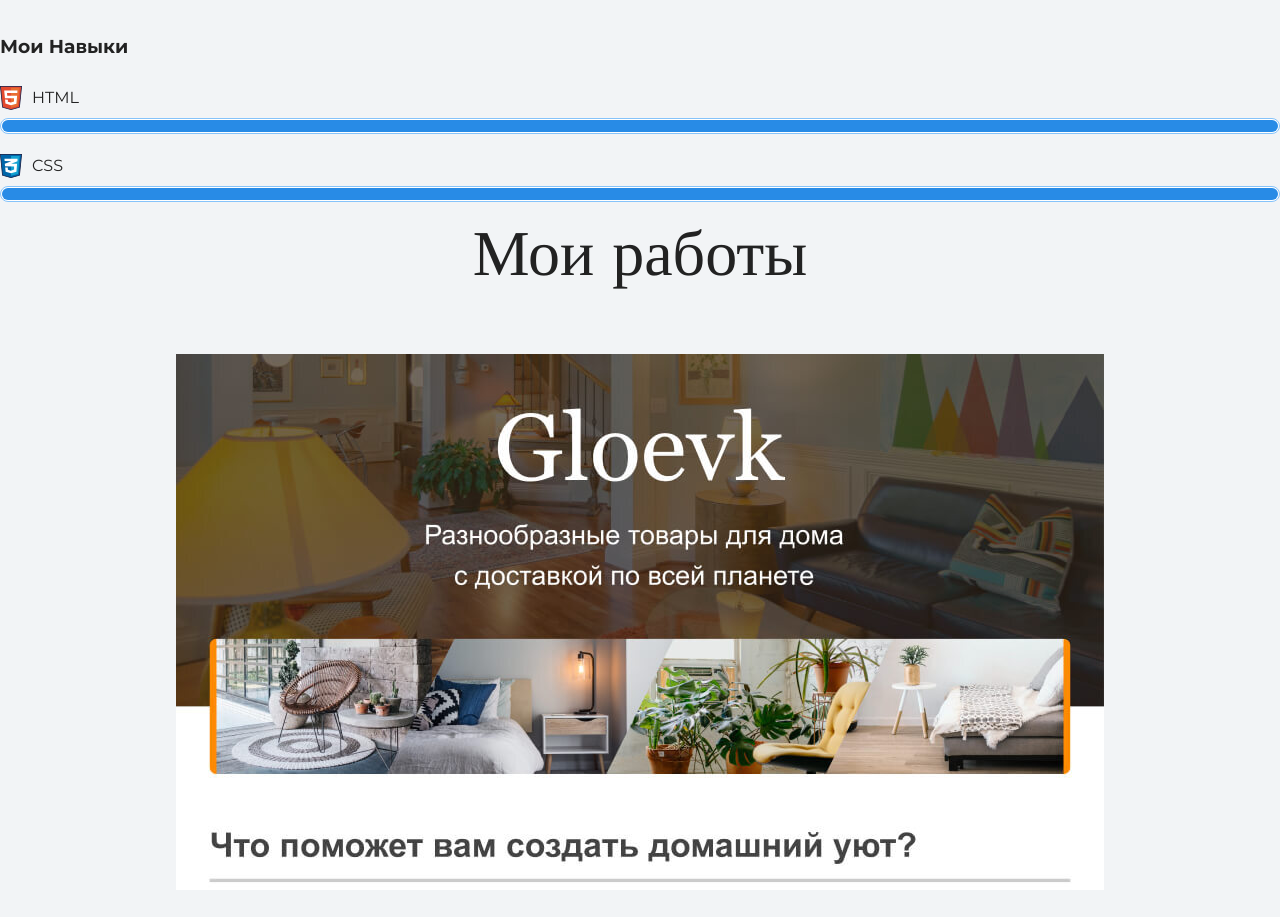
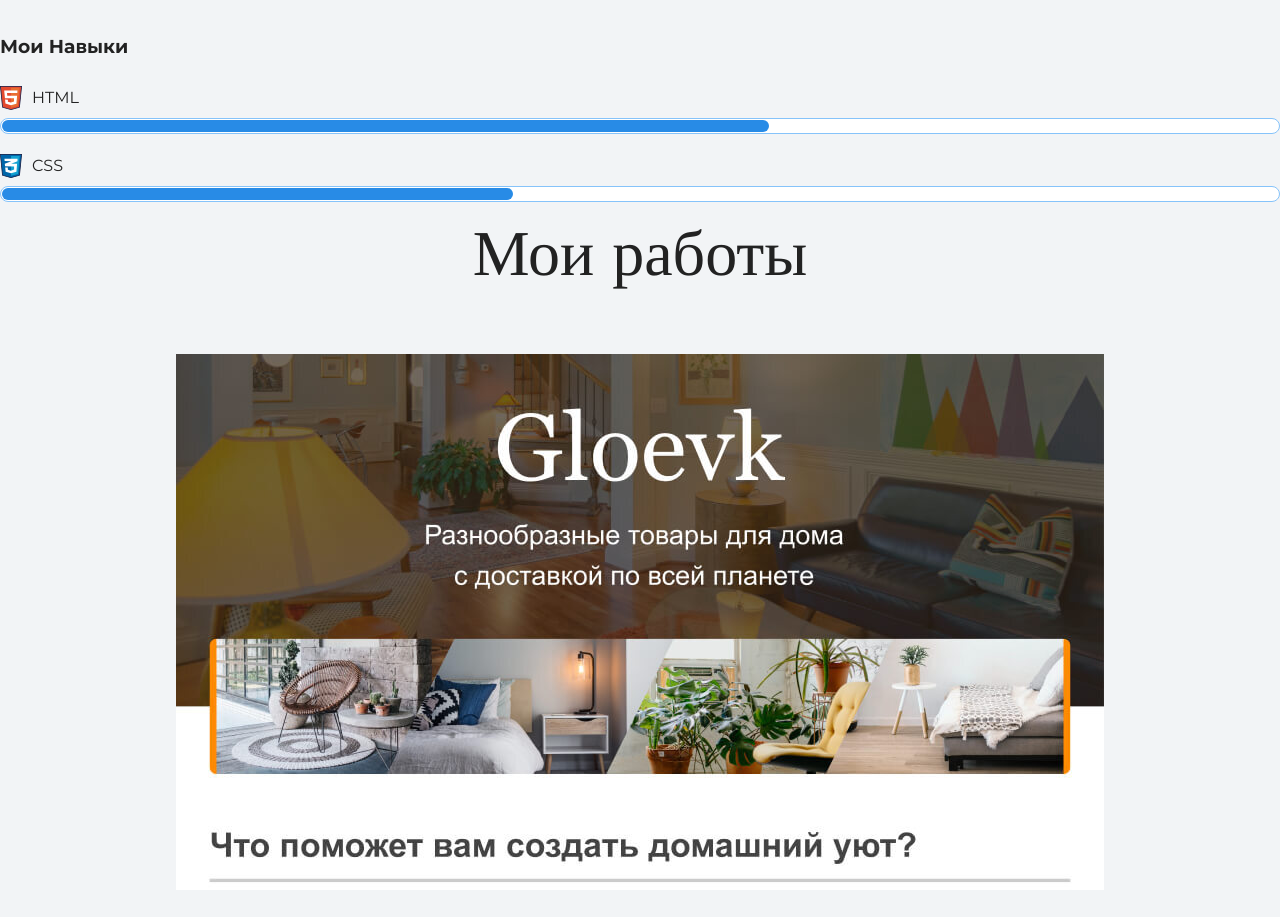
Before and after one commit to Mephistophelus/home-work, a plain HTML site: page index.html in a window 1280 px wide. Shown: the part 1960-2877 px from the top of the page. Drawn offline with nearby package versions, Linux system fonts and the light colour scheme.

Commit message:
Update index.html

```diff
--- a/index.html
+++ b/index.html
@@ -42,9 +42,9 @@
 	 <h3>Мои Навыки </h3>
           <dl class="skills-list">
 		<dt class="skill-html">HTML</dt>
-		<dd class="level"><div style="width60%;">60%</div></dd>
+		<dd class="level"><div style="width: 60%;">60%</div></dd>
 		<dt class="skill-css">CSS</dt>
-		<dd class="level"><div style="width40%;">40%</div></dd>
+		<dd class="level"><div style="width: 40%;">40%</div></dd>
            </dl>
 	</div>
     <section class="portfolio">
```
